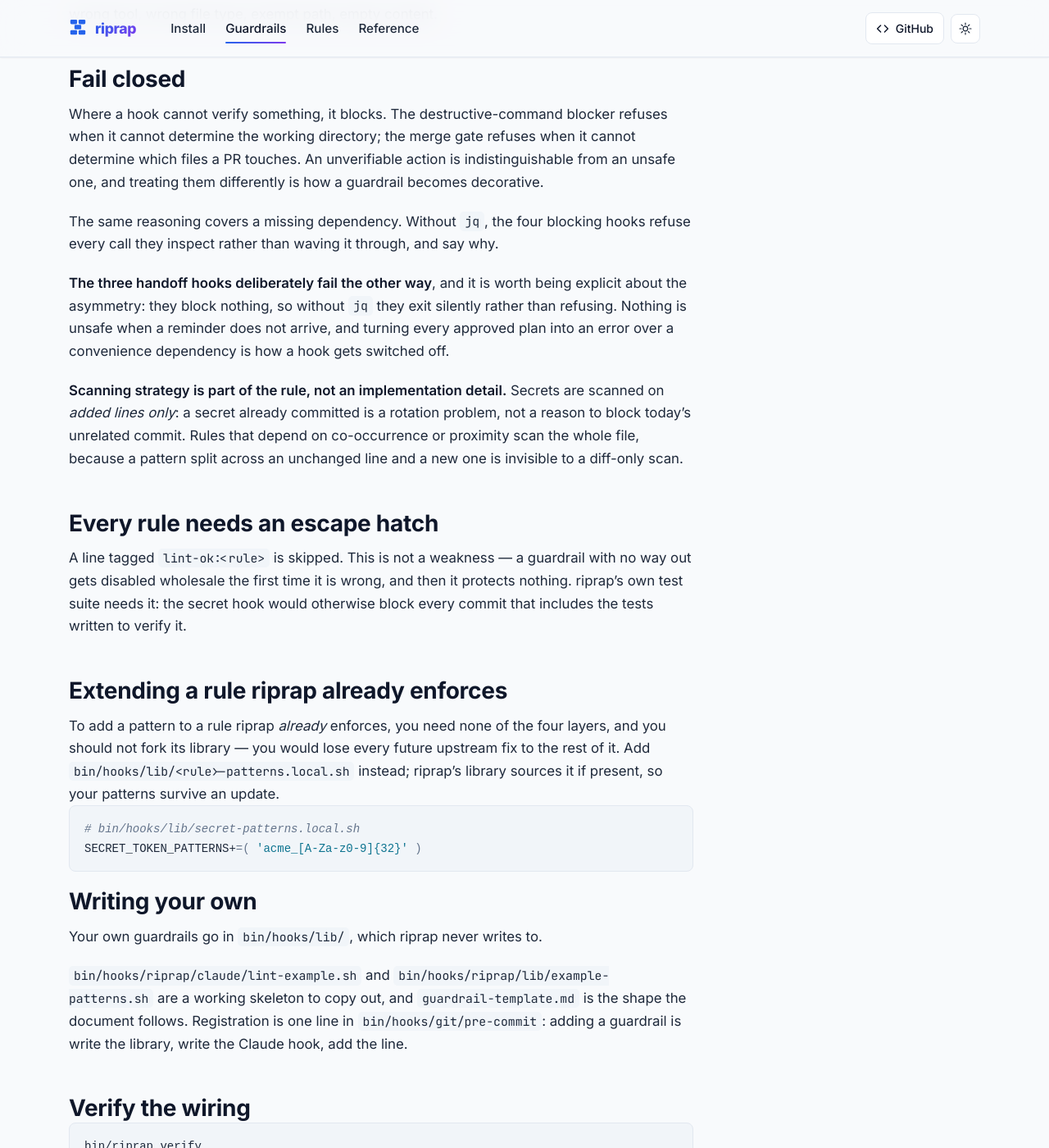
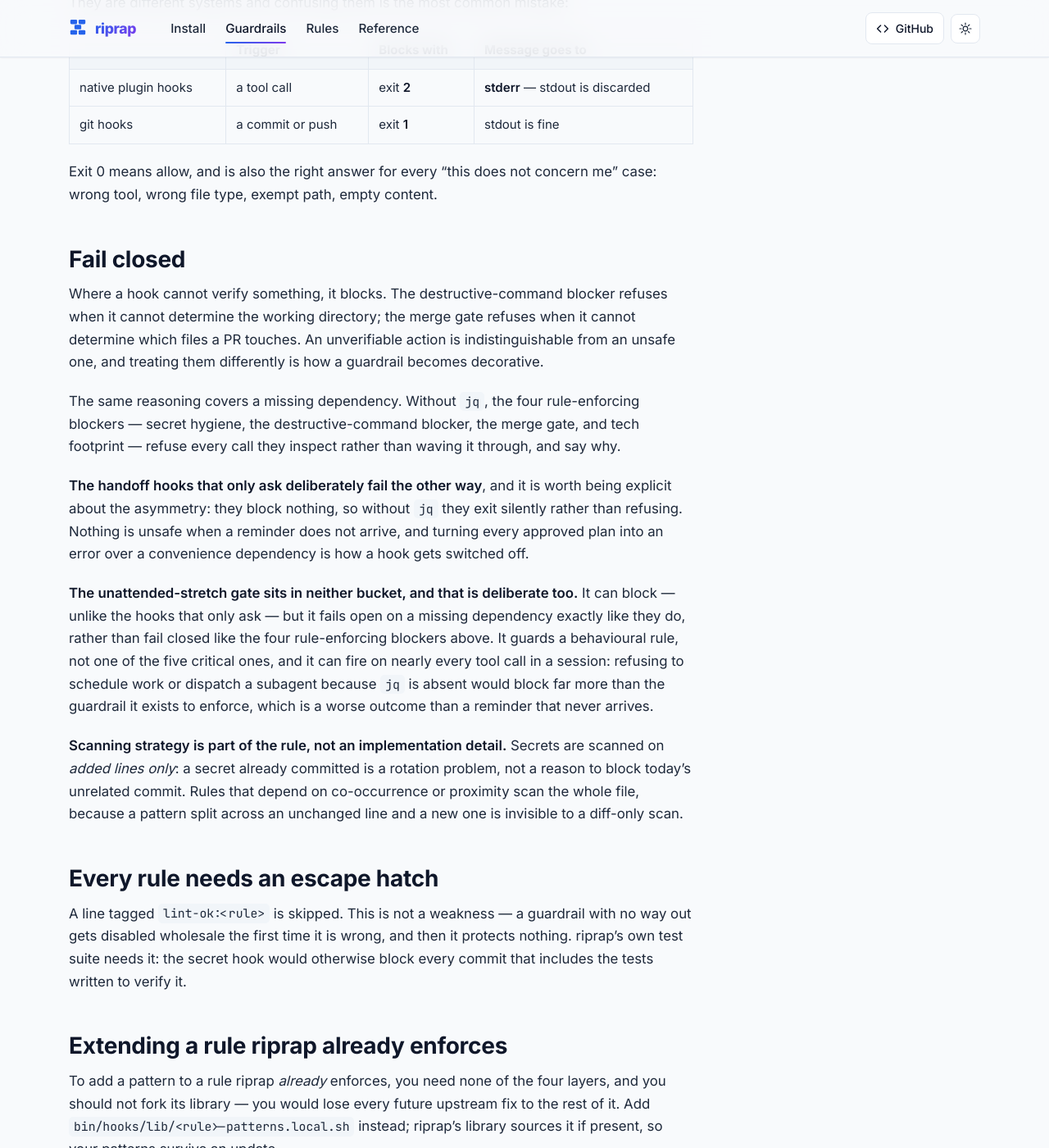
Before and after one commit to influpert/riprap, a Jekyll site: the page built from docs/guardrails.md, in a window 1280 px wide and 1400 px high, scrolled down 3081 px. Shown: the whole window at 82% size. Built offline with Jekyll 4.4.1, drawn with Linux system fonts in a browser that asks for light colours; some of the changed text lies outside the part shown.

Commit message:
Block scheduling unattended work with no handoff for the branch
riprap's "keep the handoff current" rule names "before a long
unattended stretch" as a milestone, but nothing enforced it: a session
could schedule a wakeup, create a cron routine, launch a background
workflow/remote trigger, or spawn a background subagent and run for
hours with zero handoff. SessionEnd was a no-op stub.

Adds require-handoff-before-unattended.sh, a PreToolUse hook on
ScheduleWakeup/CronCreate/Workflow/RemoteTrigger/backgrounded-Agent-
or-Task that refuses the call when no real handoff exists yet for the
branch — the one handoff hook that blocks rather than asks, since
nothing can be reminded once nobody is watching. It checks presence
only, never staleness (handoff-stop.sh's job) or quality, and fails
open on any missing dependency, unlike the four fail-closed critical-
rule blockers.

Extracts handoff-precompact.sh's capture-writing into a shared
handoff_write_capture() in handoff-common.sh (pure refactor — its own
tests are unchanged and still pass) so session-end.sh can reuse it as
a last-resort net, writing the same "NOT A HANDOFF" capture only when
nothing exists at all for the branch.

Registering the new hook's matcher in the shared hooks.json (used by
both Claude Code and Codex) required expanding
bin/check-codex-plugin's matcher allowlist to the four new
Claude-Agent-SDK-specific tool names, an accepted, unverified-on-Codex
risk discussed with the user rather than assumed.

Updates docs/guardrails.md, docs/reference.md, docs/index.md and
plugin/instructions/handoffs.md for the new hook and the hook-count
change (ten to eleven); no change needed to the four synced
behavioural-rule-text places, since "before a long unattended
stretch" already covered this milestone in prose.

Full plan and gate-1 review dispositions:
/Users/o/.claude/plans/handoff-enforce-handoff-at-humble-zebra.md
tmp/riprap/decisions-enforce-handoff-unattended-milestones.md

```diff
--- a/docs/guardrails.md
+++ b/docs/guardrails.md
@@ -19,7 +19,7 @@ but *what will stop me working*. That answer is one table.
 
 ## What is enforced out of the box
 
-Ten hooks are registered. Four of them can stop a tool call; the rest inject context,
+Eleven hooks are registered. Five of them can stop a tool call; the rest inject context,
 format what you just wrote, keep the handoff current, and mark the end of a session.
 
 | Hook | Runs on | What it does | Can block |
@@ -31,13 +31,14 @@ format what you just wrote, keep the handoff current, and mark the end of a sess
 | tech footprint | Write | Refuses a file whose language or toolchain nothing in the repository already uses | **yes** |
 | format on write | Edit, Write | Runs `bin/format` on the file just written | no |
 | plan approved | ExitPlanMode | Asks for the handoff to be written, or rewritten, from the plan just approved | no |
+| unattended stretch begins | ScheduleWakeup, CronCreate, Workflow, RemoteTrigger, a backgrounded Agent/Task | Refuses the call unless a handoff already exists for the branch — checks presence only, never staleness | **yes** |
 | pre-compaction | before compaction | Stamps the handoff, or records git state under a heading saying it is not one. Does nothing unless `tmp/` is already git-ignored | no |
 | turn ending | Stop | Asks for a handoff that has fallen behind the tree to be brought up to date | no |
-| session end | session end | Teardown hook | no |
+| session end | session end | Writes the same last-resort capture as pre-compaction, but only when no handoff exists at all — a net for a session that ends without ever going through either of the other two | no |
 
-The three handoff hooks read and write `tmp/handoff/`, and the pre-compaction one refuses to
-write there unless git already ignores it — a session artifact swept into a commit is the
-outcome it exists to prevent. `/riprap:install` seeds that ignore rule; without it,
+The handoff hooks read and write `tmp/handoff/`, and pre-compaction and session-end both
+refuse to write there unless git already ignores it — a session artifact swept into a commit
+is the outcome they exist to prevent. `/riprap:install` seeds that ignore rule; without it,
 `git check-ignore -v tmp/handoff/probe.md` printing nothing means the capture will not happen.
 
 Plus two git hooks: `pre-commit` runs `bin/lint` on staged files and then the pattern
@@ -95,13 +96,22 @@ when it cannot determine the working directory; the merge gate refuses when it c
 determine which files a PR touches. An unverifiable action is indistinguishable from an
 unsafe one, and treating them differently is how a guardrail becomes decorative.
 
-The same reasoning covers a missing dependency. Without `jq`, the four blocking hooks
-refuse every call they inspect rather than waving it through, and say why.
+The same reasoning covers a missing dependency. Without `jq`, the four rule-enforcing
+blockers — secret hygiene, the destructive-command blocker, the merge gate, and tech
+footprint — refuse every call they inspect rather than waving it through, and say why.
 
-**The three handoff hooks deliberately fail the other way**, and it is worth being explicit
-about the asymmetry: they block nothing, so without `jq` they exit silently rather than
-refusing. Nothing is unsafe when a reminder does not arrive, and turning every approved plan
-into an error over a convenience dependency is how a hook gets switched off.
+**The handoff hooks that only ask deliberately fail the other way**, and it is worth being
+explicit about the asymmetry: they block nothing, so without `jq` they exit silently rather
+than refusing. Nothing is unsafe when a reminder does not arrive, and turning every approved
+plan into an error over a convenience dependency is how a hook gets switched off.
+
+**The unattended-stretch gate sits in neither bucket, and that is deliberate too.** It can
+block — unlike the hooks that only ask — but it fails open on a missing dependency exactly
+like they do, rather than fail closed like the four rule-enforcing blockers above. It guards
+a behavioural rule, not one of the five critical ones, and it can fire on nearly every tool
+call in a session: refusing to schedule work or dispatch a subagent because `jq` is absent
+would block far more than the guardrail it exists to enforce, which is a worse outcome than
+a reminder that never arrives.
 
 **Scanning strategy is part of the rule, not an implementation detail.** Secrets are scanned
 on *added lines only*: a secret already committed is a rotation problem, not a reason to
--- a/docs/reference.md
+++ b/docs/reference.md
@@ -142,7 +142,7 @@ nothing to install separately.
 
 ## What is enforced
 
-Ten hooks are registered, four of which can stop a tool call. The table naming each one,
+Eleven hooks are registered, five of which can stop a tool call. The table naming each one,
 what triggers it and whether it blocks is on
 [guardrail architecture](guardrails.md#what-is-enforced-out-of-the-box), rather than
 repeated here.
```
Also changed, not shown: other parts of docs/guardrails.md (+1 -1 lines), docs/index.md (+1 -1 lines), plugin/hooks/hooks.json (+16 -2 lines), plugin/instructions/handoffs.md (+20 -0 lines), 7 other files.
